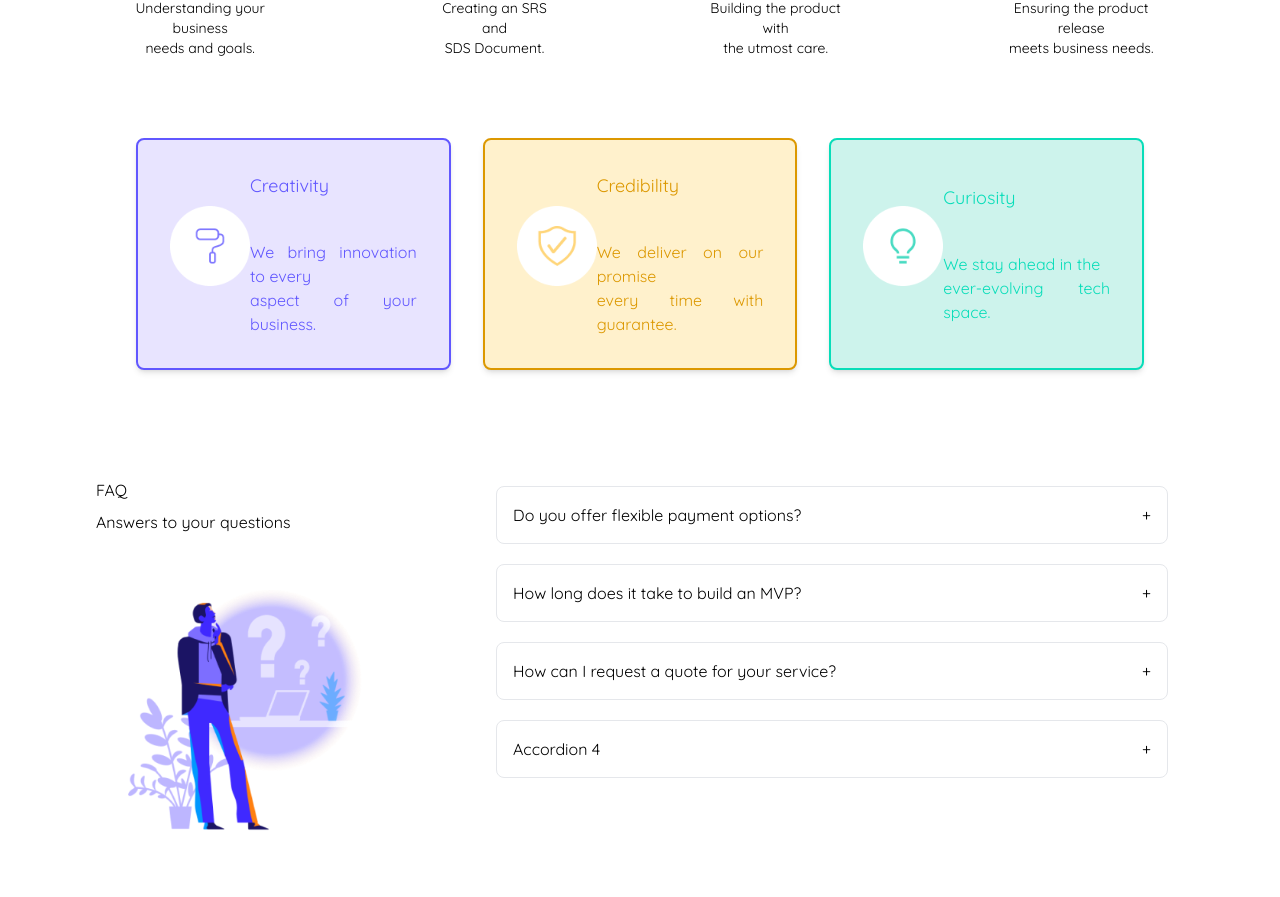
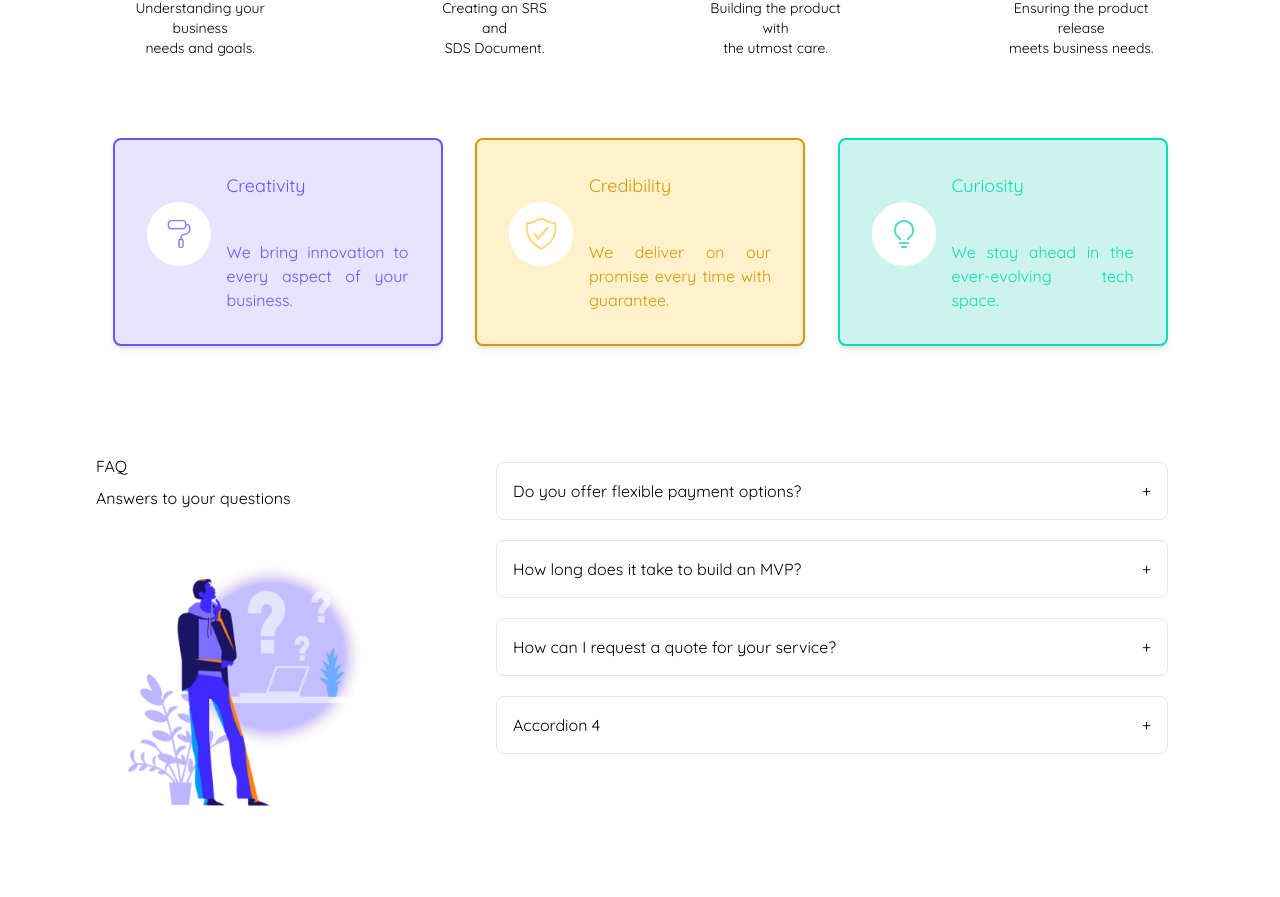
Before and after one commit to Rediet404/TimeTech1, a React (Vite) app in the folder my-project/: page / in a window 1280 px wide. Shown: the part 1838-2735 px from the top of the page. Built offline with nearby package versions, Linux system fonts and the light colour scheme.

Commit message:
clean up

```diff
--- a/my-project/src/compononets/Workflow.jsx
+++ b/my-project/src/compononets/Workflow.jsx
@@ -1,4 +1,4 @@
-import React from 'react';
+
 import ConsultationIcon from '/icons/consultation.svg';
 import PlanningIcon from '/icons/planning.svg';
 import ExecutionIcon from '/icons/execution.svg';
@@ -76,35 +76,33 @@ function Workflow() {
         </div>
       </div>
 
-      {/* Values */}
+
+{/* Values */}
      {/* Values */}
-     <div className="grid grid-cols-1 md:grid-cols-3 gap-8 px-10">
+     <div className="flex flex-wrap sm:justify-evenly gap-4">
         {/* Creativity */}
-        <div className="flex items-center bg-workflow1_bg p-8 rounded-lg shadow-md border-2 border-workflow1">
-          <img src={CreativityIcon} className="w-20 h-20 text-workflow1 mb-4 mx-auto" />
-          <div  class='flex flex-col gap-8 items-start'>
+        <div className="w-[330px] flex items-center gap-4 bg-workflow1_bg p-8 rounded-lg shadow-md border-2 border-workflow1">
+          <img src={CreativityIcon} className="w-16 h-16 text-workflow1 mb-4 mx-auto" />
+          <div  className='flex flex-col gap-8 items-start'>
             <h4 className="text-lg font-medium text-workflow1 mb-2">Creativity</h4>
-            <p className="text-workflow1 text-justify">We bring innovation to every
-            <br/> aspect of your business.</p>
+            <p className="text-workflow1 text-justify">We bring innovation to every aspect of your business.</p>
           </div>
         </div>
         {/* Credibility */}
-        <div className="flex items-center bg-workflow2_bg p-8 rounded-lg shadow-md border-2 border-workflow2">
-          <img src={CredibilityIcon} className="w-20 h-20 text-workflow2 mb-4 mx-auto" />
-          <div class='flex flex-col gap-8 items-start'>
+        <div className="w-[330px] flex items-center gap-4 bg-workflow2_bg p-8 rounded-lg shadow-md border-2 border-workflow2">
+          <img src={CredibilityIcon} className="w-16 h-16 text-workflow2 mb-4 mx-auto" />
+          <div className='flex flex-col gap-8 items-start'>
             <h4 className="text-lg font-medium text-workflow2 mb-2">Credibility</h4>
-            <p className="text-workflow2 text-justify">We deliver on our promise
-            <br/>every time with guarantee.</p>
+            <p className="text-workflow2 text-justify">We deliver on our promise every time with guarantee.</p>
           </div>
         </div>
         {/* Curiosity */}
-        <div className="flex items-center bg-workflow3_bg p-8 rounded-lg shadow-md border-2 border-workflow3">
-          <img src={CuriosityIcon} className="w-20 h-20 text-teal-500  mb-4 mx-auto" />
+        <div className="w-[330px] flex items-center gap-4 bg-workflow3_bg p-8 rounded-lg shadow-md border-2 border-workflow3">
+          <img src={CuriosityIcon} className="w-16 h-16 text-teal-500  mb-4 mx-auto" />
           <div className='flex flex-col gap-8 items-start'>
             <h4 className="text-lg font-medium text-workflow3 mb-2 ">Curiosity</h4>
 
-            <p className="text-workflow3 text-justify">We stay ahead in the
-              <br />ever-evolving tech space.</p>
+            <p className="text-workflow3 text-justify">We stay ahead in the ever-evolving tech space.</p>
 
 
           </div>
```
